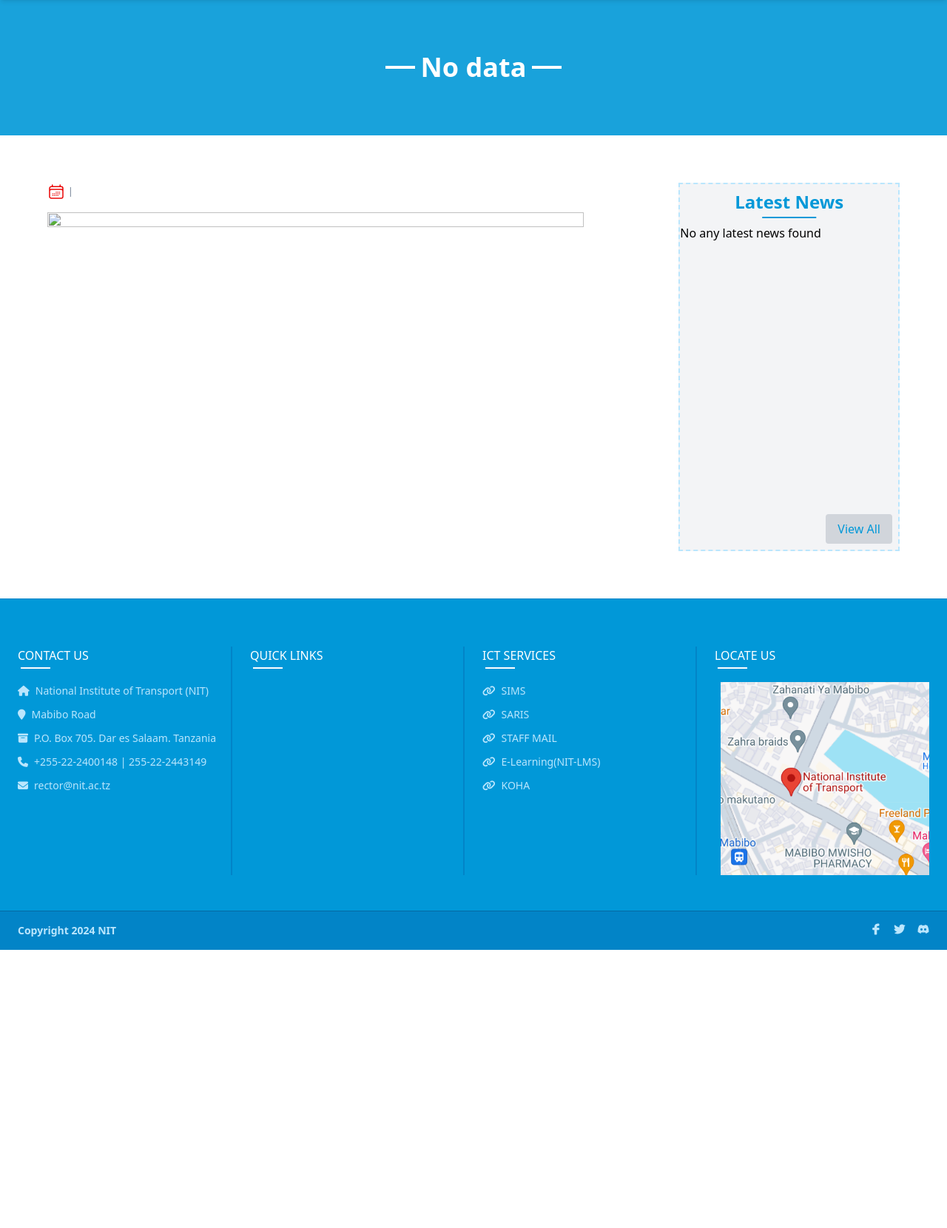
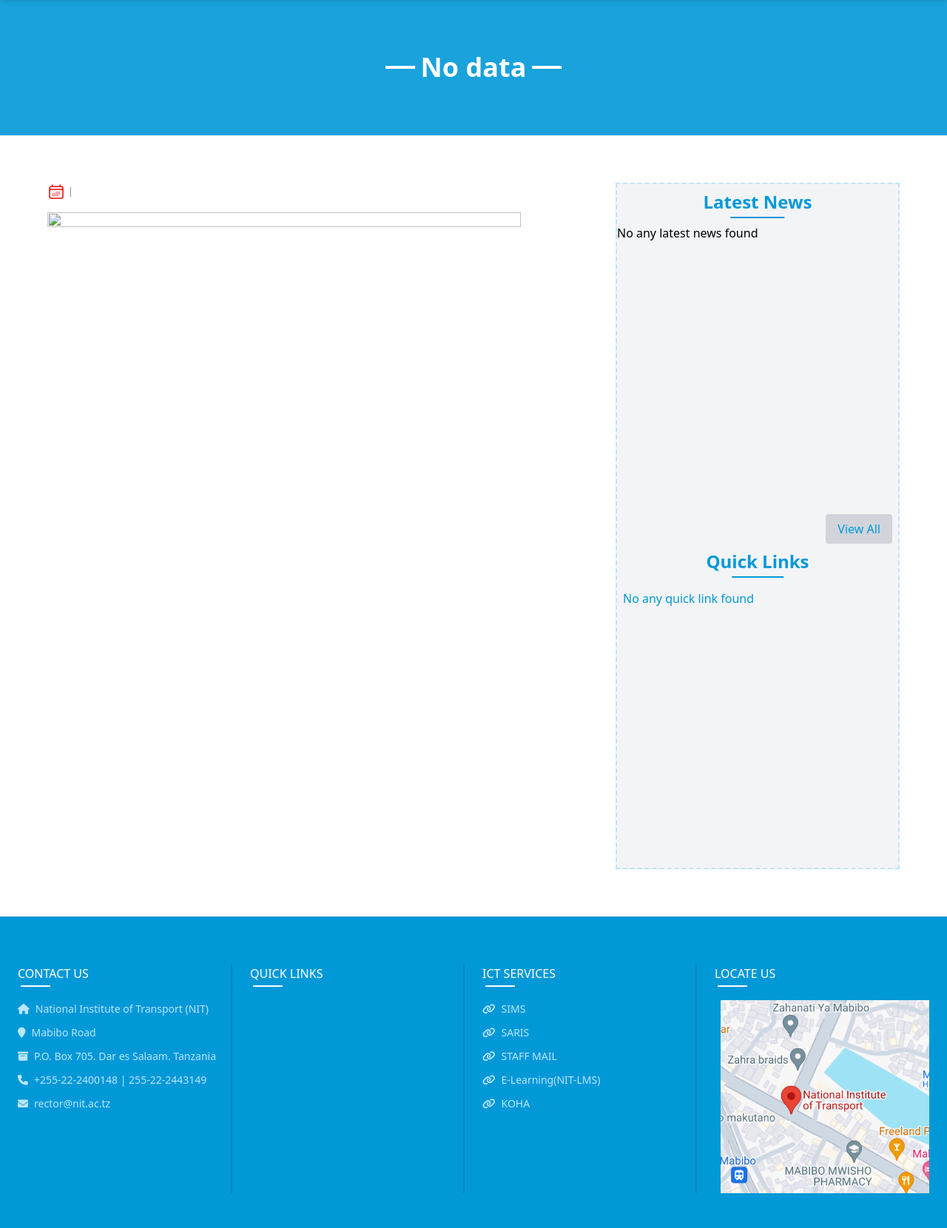
Before and after one commit to kamala96/nit_web, a Django app: template site_app/templates/pages/news_details.html in a window 1280 px wide. Shown: the part 182-1842 px from the top of the page at 74% size. Before the commit the page ends 1466 px from the top, so only its background shows below. Run offline with Django 3.2, Linux system fonts and the light colour scheme; the template is opened without the code that fills it, so the values that code supplies are empty; parts of the project's set-up code (start-up, migrations or seed data) failed here and were passed over; some libraries are stand-ins or nearby versions.

Commit message:
added side menu bar

```diff
--- a/site_app/templates/latest_news.html
+++ b/site_app/templates/latest_news.html
@@ -10,7 +10,7 @@
     </header>
 </div>
 
-<div class="w-full h-96 overflow-y-auto relative" id="scrollable-area-latest-news">
+<div class="w-full h-96 overflow-y-auto relative" id="scrollable-area-latest-news-detail">
     {% if latest_news %}
     {% for news_item in latest_news %}
     <!-- Component: Horizontal card-->
@@ -52,7 +52,7 @@
     <p>No any latest news found</p>
     {% endif %}
 <!-- Scroll icon -->
-<div id="scroll-icon-latest-news" class="absolute bottom-0 left-0 right-0 flex justify-center mb-2 hidden">
+<div id="scroll-icon-latest-news-detail" class="absolute bottom-0 left-0 right-0 flex justify-center mb-2 hidden">
     <div class="h-10 w-10 flex items-center justify-center bg-gray-300 rounded-full animate-bounce">
         <svg xmlns="http://www.w3.org/2000/svg" class="h-6 w-6 text-white" fill="none" viewBox="0 0 24 24" stroke="currentColor">
             <path stroke-linecap="round" stroke-linejoin="round" stroke-width="2" d="M19 14l-7 7m0 0l-7-7m7 7V3"></path>
--- a/site_app/templates/pages/news_details.html
+++ b/site_app/templates/pages/news_details.html
@@ -10,7 +10,7 @@
 
 
 <section class="flex flex-col md:flex-row">
-    <div class="w-full md:w-4/6 lg:w-4/6 xl:w-4/6">
+    <div class="w-full md:w-3/5 lg:w-3/5 xl:w-3/5">
         <div class="w-full p-16">
             <p class="relative flex justify-left items-center">
                 <span class="text-secondary">
@@ -27,10 +27,11 @@
             <p class="text-gray-600 text-justify">{{ news.description}}</p>
         </div>
     </div>
-    <div class="w-full md:w-2/6 lg:w-2/6 xl:w-2/6 flex ">
+    <div class="w-full md:w-2/5 lg:w-2/5 xl:w-2/5 flex ">
       <div class="w-full m-16 justify-center items-center bg-gray-100 border-2 border-sky-200 border-dashed">
 
-        {% include 'latest_news.html'  %}
+        {% include 'latest_news.html' with latest_news=latest_news %}
+        {% include 'quick_links.html' with quick_links=quick_links %}
 
       </div>
     </div>
--- a/templates/base.html
+++ b/templates/base.html
@@ -126,6 +126,7 @@
     manageScrollableArea('scrollable-area-event', 'scroll-icon-event');
     manageScrollableArea('scrollable-area-download', 'scroll-icon-download');
     manageScrollableArea('scrollable-area-latest-news', 'scroll-icon-latest-news');
+    manageScrollableArea('scrollable-area-latest-news-detail', 'scroll-icon-latest-news-detail');
   </script>
 
   {% block scripts %} {% endblock %}
```
Also changed, not shown: site_app/views.py (+6 -1 lines).
